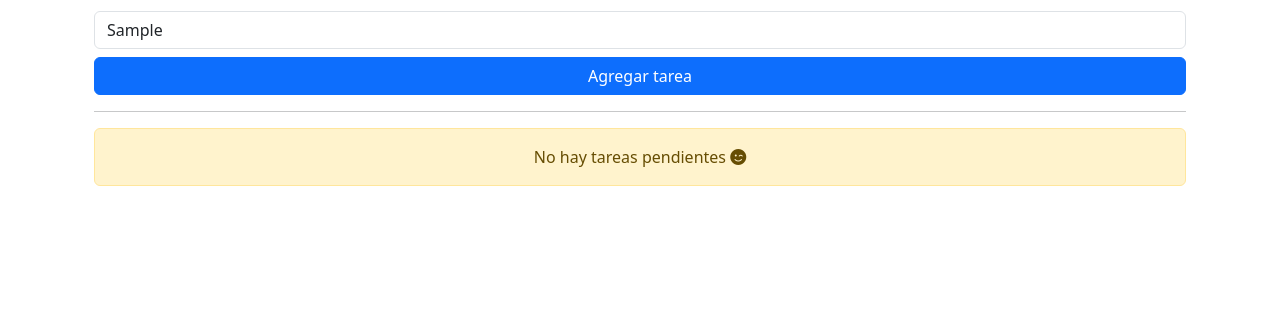
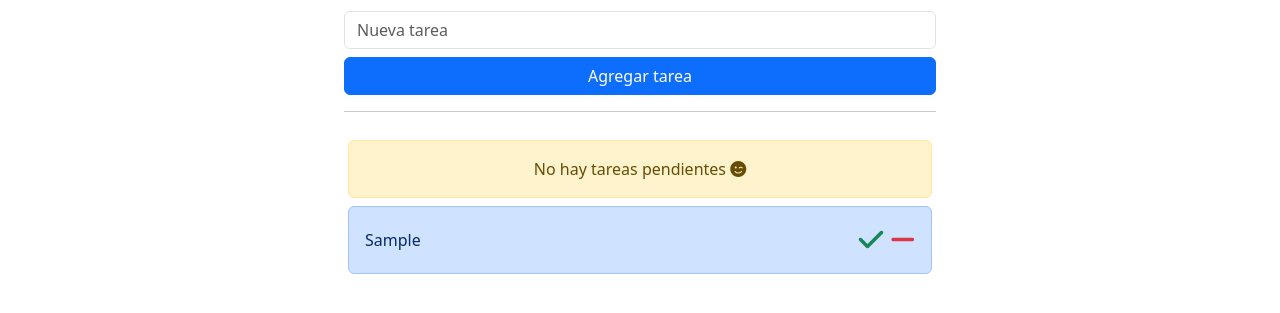
Before and after one commit to hard1n/ToDo-app, a plain HTML site: page index.html in a window 1280 px wide. Both pictures are taken after typing "Sample" into the empty fields and a click on the button "Agregar tarea". Shown: the part 77-390 px from the top of the page. Drawn offline with nearby package versions, Linux system fonts and the light colour scheme.

Commit message:
[feat]: Layout improved

```diff
--- a/app.js
+++ b/app.js
@@ -1,7 +1,20 @@
+const $taskContainer = document.getElementById("tasks-container");
+const $taskWarning = document.getElementById("task-warning");
 const $template = document.getElementById("task-template");
+const $fragment = document.createDocumentFragment();
 
 document.addEventListener("submit", (e) => {
   e.preventDefault();
+  const $input = e.target.querySelector("input");
+  const $clone = $template.content.cloneNode(true);
 
-  console.log(e.target);
+  if ($input.value !== "") {
+    // console.log($input.value);
+    // $taskWarning.classList.add("ocultar");
+    console.log($taskWarning);
+    $clone.querySelector("p").textContent = $input.value;
+    $fragment.appendChild($clone);
+    $taskContainer.appendChild($fragment);
+    $input.value = "";
+  }
 });
--- a/index.html
+++ b/index.html
@@ -34,9 +34,10 @@
       </form>
       <!-- Linea divisora -->
       <hr />
-      <section id="tasks-container">
+      <section class="p-1" id="tasks-container">
         <article
           class="alert alert-warning d-flex justify-content-center align-items-center my-2"
+          id="task-warning"
         >
           <p class="m-0">
             No hay tareas pendientes <i class="fa-solid fa-face-smile-wink"></i>
@@ -46,7 +47,7 @@
           <article
             class="alert alert-primary d-flex justify-content-between align-items-center my-2"
           >
-            <p class="m-0">Tarea #1</p>
+            <p class="m-0"></p>
             <h3 class="m-0">
               <i class="fas fa-solid fa-check text-success" role="button"></i>
               <i class="fas fa-solid fa-minus text-danger" role="button"></i>
--- a/main.css
+++ b/main.css
@@ -2,12 +2,44 @@
   box-sizing: border-box;
   margin: 0;
   padding: 0;
+}*/
+
+.container {
+  height: 100vh;
+  /* width: 60vw; */
 }
 
-.main-container {
-  max-height: 100vh;
-  max-width: 70%;
+@media only screen and (min-width: 768px) {
+  .container {
+    width: 50%;
+  }
 }
 
-.task-form #input-task {
+#tasks-container {
+  height: calc(100vh * 0.7);
+  overflow-y: auto;
+  scroll-behavior: smooth;
+}
+
+@media only screen and (max-height: 576px) {
+  #tasks-container {
+    height: calc(100vh / 2);
+  }
+}
+::-webkit-scrollbar {
+  width: 5px;
+}
+
+::-webkit-scrollbar-track {
+  background-color: rgb(240, 240, 240);
+  /* background-color: transparent; */
+}
+
+::-webkit-scrollbar-thumb {
+  background-color: gray;
+  border-radius: 8px;
+}
+
+/* #task-warning.ocultar {
+  display: none;
 } */
```
